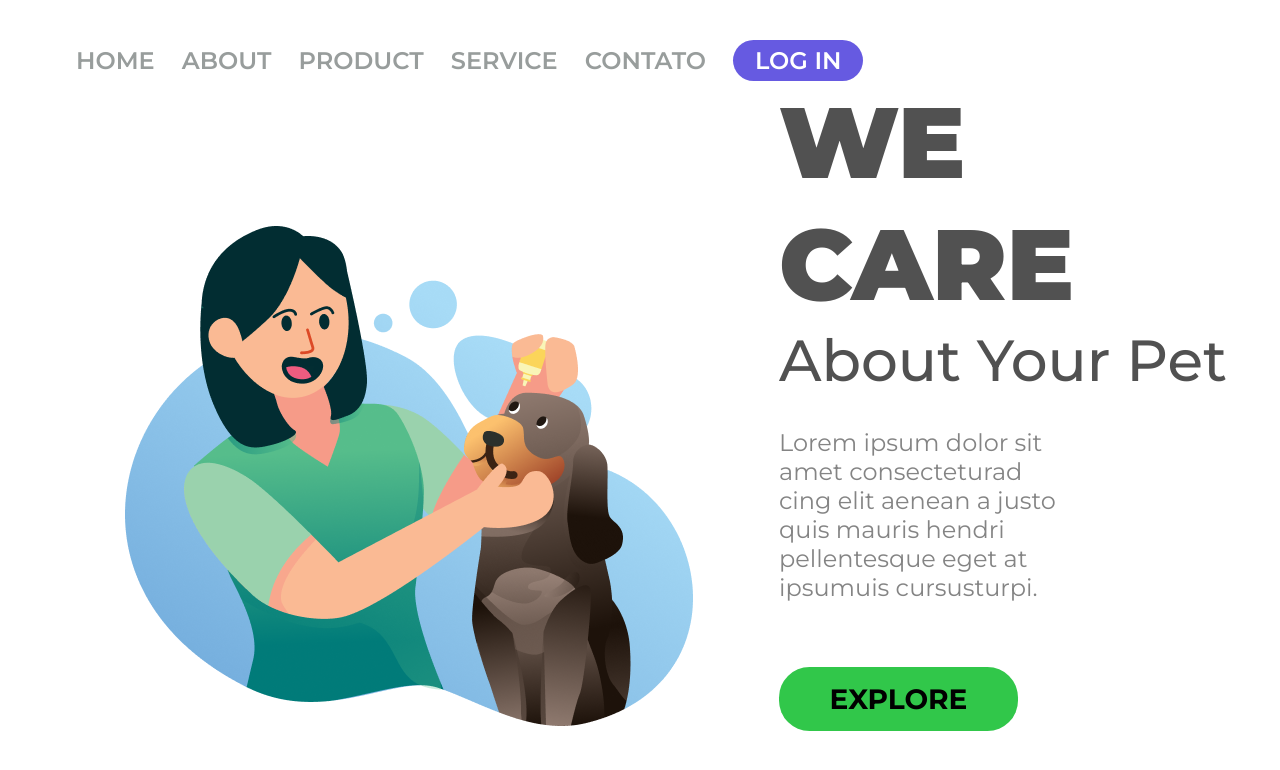
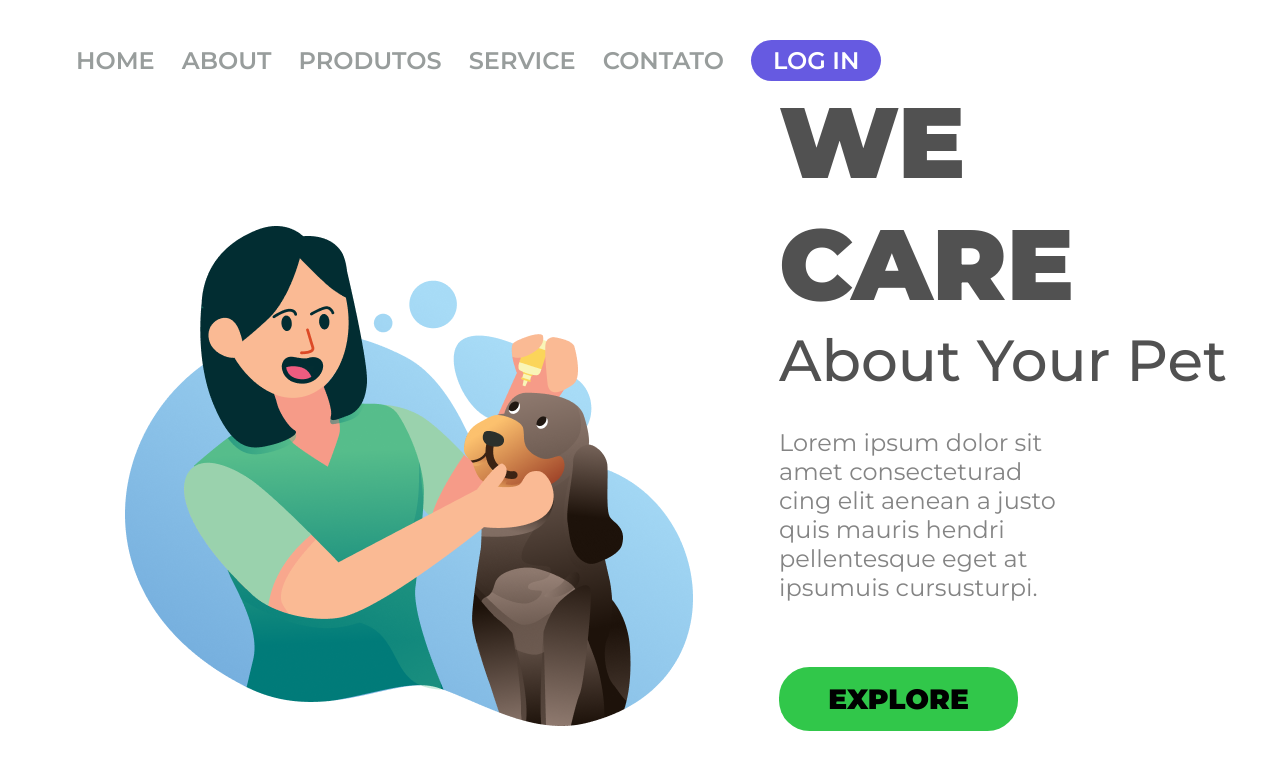
Before and after one commit to MaykRD/Projeto-simples, a plain HTML site: page index.html in a window 1280 px wide. Drawn offline with Linux system fonts and the light colour scheme.

Commit message:
alteraçao no menu header e no style.css no width do botao principal

```diff
--- a/index.html
+++ b/index.html
@@ -20,7 +20,7 @@
                 <li>
                     <a href="#">HOME</a>
                     <a href="#">ABOUT</a>
-                    <a href="#">PRODUCT</a>
+                    <a href="#">PRODUTOS</a>
                     <a href="#">SERVICE</a>
                     <a href="#">CONTATO</a>
                     <button>LOG IN</button>
--- a/style.css
+++ b/style.css
@@ -85,7 +85,7 @@ p {
     width: 239px;
     height: 64px;
     border-radius: 30.5px;
-    font-weight: 700;
+    font-weight: 701;
     font-size: 28px;
     line-height: 34px;
     color: #000000;
```
